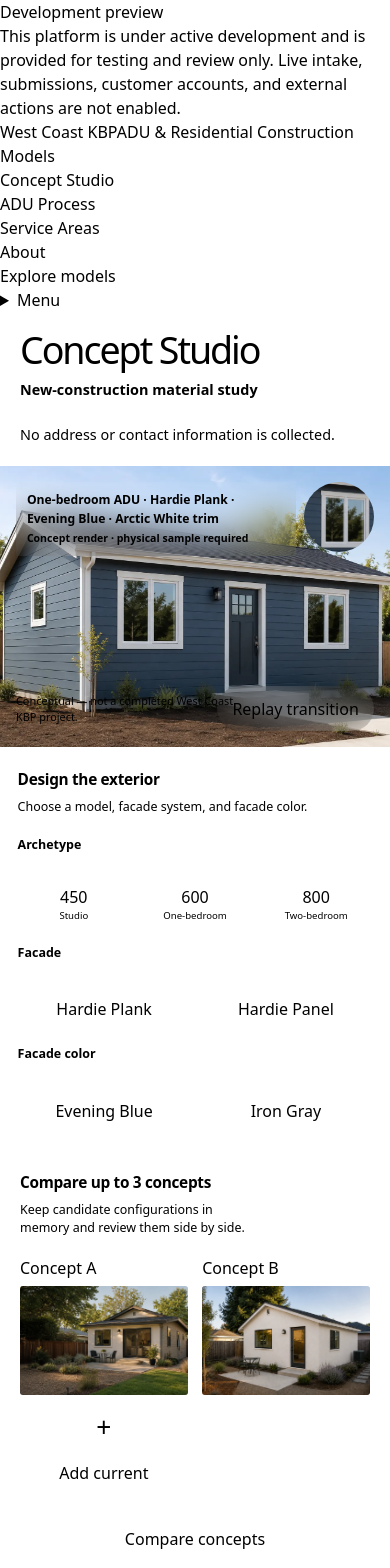
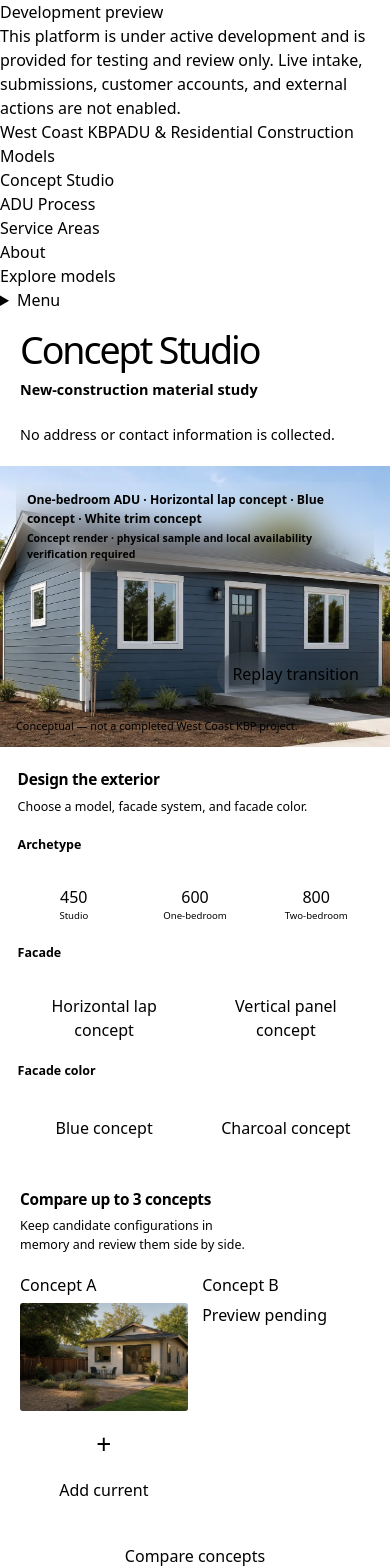
Before and after one commit to WEST-COAST-KBP-ADU/construction-os, a Next.js app: page /studio in a window 390 px wide. Shown: the top 1568 px of the page. Built offline with nearby package versions, Linux system fonts and the light colour scheme.

Commit message:
Remediate Studio material motion truth

```diff
--- a/src/components/studio/HardieMotionStage.module.css
+++ b/src/components/studio/HardieMotionStage.module.css
@@ -41,26 +41,6 @@
 
 .stageTransitioning .materialSweep {
   animation: materialSweep 1100ms cubic-bezier(0.22, 0.61, 0.36, 1) both;
-}
-
-.materialLens {
-  position: absolute;
-  top: clamp(1rem, 2vw, 1.75rem);
-  right: clamp(1rem, 2vw, 1.75rem);
-  z-index: 4;
-  width: clamp(6.5rem, 12vw, 9.25rem);
-  aspect-ratio: 1;
-  overflow: hidden;
-  border: 2px solid color-mix(in srgb, var(--studio-shell-ink) 75%, transparent);
-  border-radius: 50%;
-  background: var(--studio-panel);
-  box-shadow: 0 1rem 3rem color-mix(in srgb, var(--studio-shell) 28%, transparent);
-}
-
-.lensImage {
-  object-fit: cover;
-  object-position: 25% 56%;
-  transform: scale(2.9);
 }
 
 .selection,
@@ -126,16 +106,29 @@
 
 .previewPending {
   position: absolute;
-  top: 1.5rem;
-  left: 1.5rem;
+  top: 50%;
+  left: 50%;
   z-index: 3;
-  max-width: 20rem;
+  display: grid;
+  width: min(28rem, calc(100% - 3rem));
+  gap: 0.45rem;
+  transform: translate(-50%, -50%);
   color: var(--studio-shell-ink);
-  background: color-mix(in srgb, var(--studio-shell) 78%, transparent);
-  padding: 0.75rem 0.9rem;
+  border: 1px solid color-mix(in srgb, var(--studio-shell-ink) 24%, transparent);
+  background: color-mix(in srgb, var(--studio-shell) 88%, transparent);
+  padding: 1.15rem 1.25rem;
   font-size: 0.72rem;
   line-height: 1.4;
+  text-align: center;
   backdrop-filter: blur(16px);
+}
+
+.previewPending strong {
+  font-size: 0.82rem;
+}
+
+.previewPending span {
+  color: var(--studio-shell-muted);
 }
 
 .stage figcaption {
@@ -192,16 +185,12 @@
   }
 
   .selection {
-    right: 5.9rem;
+    right: 1rem;
     max-width: none;
     align-items: flex-start;
     flex-direction: column;
     gap: 0.2rem;
     padding: 0.58rem 0.68rem;
-  }
-
-  .materialLens {
-    width: 4.4rem;
   }
 
   .materialCaption {
@@ -210,12 +199,12 @@
 
   .replayButton {
     right: 1rem;
-    bottom: 1rem;
+    bottom: 3.15rem;
   }
 
   .stage figcaption {
-    right: 8.6rem;
-    bottom: 1.35rem;
+    right: 1rem;
+    bottom: 0.8rem;
     left: 1rem;
   }
 }
--- a/src/components/studio/HardieMotionStage.tsx
+++ b/src/components/studio/HardieMotionStage.tsx
@@ -1,21 +1,20 @@
 "use client";
 
 import Image from "next/image";
-import { useEffect, useMemo, useState } from "react";
+import { useEffect, useState } from "react";
 
 import styles from "./HardieMotionStage.module.css";
 
-type HardieFacade = "lap-siding" | "dark-siding";
-type HardieColor = "sage" | "charcoal";
+type ConceptFacade = "lap-siding" | "dark-siding";
+type ConceptColor = "sage" | "charcoal";
 
 type RenderState = {
-  current: string;
+  current: string | null;
   previous: string | null;
   nonce: number;
 };
 
 type HardieMotionStageProps = {
-  fallbackImage: string;
   modelId: string;
   modelLabel: string;
   exterior: string;
@@ -31,43 +30,40 @@ const PREVIEW_ASSETS = {
     sage: "/images/adu-600-hardie-panel-evening-blue-concept-v1.webp",
     charcoal: "/images/adu-600-hardie-panel-iron-gray-concept-v1.webp",
   },
-} as const satisfies Record<HardieFacade, Record<HardieColor, string>>;
+} as const satisfies Record<ConceptFacade, Record<ConceptColor, string>>;
 
-const FACADE_LABELS: Record<HardieFacade, string> = {
-  "lap-siding": "Hardie Plank",
-  "dark-siding": "Hardie Panel",
+const FACADE_LABELS: Record<ConceptFacade, string> = {
+  "lap-siding": "Horizontal lap concept",
+  "dark-siding": "Vertical panel concept",
 };
 
-const COLOR_LABELS: Record<HardieColor, string> = {
-  sage: "Evening Blue",
-  charcoal: "Iron Gray",
+const COLOR_LABELS: Record<ConceptColor, string> = {
+  sage: "Blue concept",
+  charcoal: "Charcoal concept",
 };
 
-function isHardieFacade(value: string): value is HardieFacade {
+function isConceptFacade(value: string): value is ConceptFacade {
   return value === "lap-siding" || value === "dark-siding";
 }
 
-function isHardieColor(value: string): value is HardieColor {
+function isConceptColor(value: string): value is ConceptColor {
   return value === "sage" || value === "charcoal";
 }
 
 export default function HardieMotionStage({
-  fallbackImage,
   modelId,
   modelLabel,
   exterior,
   palette,
 }: HardieMotionStageProps) {
   const previewAvailable =
-    modelId === "one-bed-600" && isHardieFacade(exterior) && isHardieColor(palette);
+    modelId === "one-bed-600" &&
+    isConceptFacade(exterior) &&
+    isConceptColor(palette);
 
-  const resolvedAsset = useMemo(
-    () =>
-      previewAvailable
-        ? PREVIEW_ASSETS[exterior as HardieFacade][palette as HardieColor]
-        : fallbackImage,
-    [exterior, fallbackImage, palette, previewAvailable],
-  );
+  const resolvedAsset = previewAvailable
+    ? PREVIEW_ASSETS[exterior as ConceptFacade][palette as ConceptColor]
+    : null;
 
   const [renderState, setRenderState] = useState<RenderState>({
     current: resolvedAsset,
@@ -76,11 +72,13 @@ export default function HardieMotionStage({
   });
 
   if (renderState.current !== resolvedAsset) {
-    setRenderState((current) => ({
+    setRenderState((current) => {
+      return {
         current: resolvedAsset,
-      previous: current.current,
+        previous: resolvedAsset ? current.current : null,
         nonce: current.nonce + 1,
-    }));
+      };
+    });
   }
 
   useEffect(() => {
@@ -91,12 +89,19 @@ export default function HardieMotionStage({
     return () => window.clearTimeout(timer);
   }, [renderState.nonce, renderState.previous]);
 
-  const facadeLabel = previewAvailable ? FACADE_LABELS[exterior as HardieFacade] : "Concept exterior";
-  const colorLabel = previewAvailable ? COLOR_LABELS[palette as HardieColor] : "Preview pending";
-  const materialLabel = exterior === "dark-siding" ? "Vertical smooth panel" : "Horizontal lap siding";
+  const facadeLabel = previewAvailable
+    ? FACADE_LABELS[exterior as ConceptFacade]
+    : "Concept exterior";
+  const colorLabel = previewAvailable
+    ? COLOR_LABELS[palette as ConceptColor]
+    : "Preview pending";
+  const materialLabel =
+    exterior === "dark-siding"
+      ? "Vertical panel concept"
+      : "Horizontal lap concept";
   const selectionLabel = previewAvailable
-    ? `${modelLabel} · ${facadeLabel} · ${colorLabel} · Arctic White trim`
-    : `${modelLabel} · matched Hardie render pending`;
+    ? `${modelLabel} · ${facadeLabel} · ${colorLabel} · White trim concept`
+    : `${modelLabel} · matched new-construction concept preview pending`;
 
   function replayTransition() {
     if (!previewAvailable) return;
@@ -115,12 +120,13 @@ export default function HardieMotionStage({
       ].join(" ")}
       aria-label={selectionLabel}
     >
+      {previewAvailable && renderState.current ? (
+        <>
           {renderState.previous ? (
             <Image
               src={renderState.previous}
               alt=""
               fill
-          priority
               sizes="(max-width: 960px) 100vw, 69vw"
               className={styles.previousImage}
             />
@@ -130,26 +136,16 @@ export default function HardieMotionStage({
             src={renderState.current}
             alt={`Conceptual exterior view for ${modelLabel}`}
             fill
-        priority
+            preload
             sizes="(max-width: 960px) 100vw, 69vw"
             className={styles.currentImage}
           />
-
-      {previewAvailable ? (
-        <>
           <div className={styles.materialSweep} aria-hidden="true" />
-          <div className={styles.materialLens} aria-hidden="true">
-            <Image
-              src={renderState.current}
-              alt=""
-              fill
-              sizes="10rem"
-              className={styles.lensImage}
-            />
-          </div>
           <div className={styles.selection} aria-live="polite">
             <span>{selectionLabel}</span>
-            <small>Concept render · physical sample required</small>
+            <small>
+              Concept render · physical sample and local availability verification required
+            </small>
           </div>
           <button
             type="button"
@@ -165,7 +161,10 @@ export default function HardieMotionStage({
         </>
       ) : (
         <div className={styles.previewPending}>
-          Matched Hardie visualization is live for the 600 model first.
+          <strong>Matched exterior concept preview pending</strong>
+          <span>
+            This model stays image-free until a matched new-construction render exists.
+          </span>
         </div>
       )}
 
--- a/src/components/studio/StudioWorkbench.tsx
+++ b/src/components/studio/StudioWorkbench.tsx
@@ -26,15 +26,15 @@ const catalog = catalogData as StudioCatalog;
 const optionLabels: Record<StudioOptionKey, Record<string, string>> = {
   exterior: {
     "stucco-smooth": "Smooth stucco",
-    "lap-siding": "Hardie Plank",
-    "dark-siding": "Hardie Panel",
+    "lap-siding": "Horizontal lap concept",
+    "dark-siding": "Vertical panel concept",
   },
   palette: {
     "warm-white": "Warm white",
     "sand-dune": "Sand dune",
     "soft-clay": "Soft clay",
-    sage: "Evening Blue",
-    charcoal: "Iron Gray",
+    sage: "Blue concept",
+    charcoal: "Charcoal concept",
   },
   roof: {
     gable: "Gable",
@@ -196,8 +196,7 @@ export default function StudioWorkbench() {
     }
   }
 
-  const mainImage = resolveStudioAsset(activeArchetype.geometry_ref);
-  const hardiePreviewAvailable = archetype === "one-bed-600";
+  const conceptPreviewAvailable = archetype === "one-bed-600";
   const hashLabel = candidate ? candidate.config_hash.slice(0, 12).toUpperCase() : "PENDING";
 
   return (
@@ -212,7 +211,7 @@ export default function StudioWorkbench() {
 
       <div className={styles.workbench}>
         <HardieMotionStage
-          fallbackImage={mainImage}
+          key={archetype}
           modelId={archetype}
           modelLabel={activeArchetype.label}
           exterior={selections.exterior}
@@ -251,7 +250,7 @@ export default function StudioWorkbench() {
             );
             const disabledOptions = visibleOptions.filter(
               (value) =>
-                !hardiePreviewAvailable ||
+                !conceptPreviewAvailable ||
                 !evaluateOption(catalog, archetype, selections, key, value).allowed,
             );
 
@@ -262,8 +261,8 @@ export default function StudioWorkbench() {
                   {visibleOptions.map((value) => {
                     const decision = evaluateOption(catalog, archetype, selections, key, value);
                     const isSelected = selections[key] === value;
-                    const reason = !hardiePreviewAvailable
-                      ? "Matched Hardie visualization is available on the 600 model first."
+                    const reason = !conceptPreviewAvailable
+                      ? "Matched exterior concept preview is available on the 600 model first."
                       : decision.allowed
                         ? undefined
                         : reasonLabels[decision.reasonCode];
@@ -278,7 +277,7 @@ export default function StudioWorkbench() {
                         ].join(" ")}
                         aria-label={`${rowLabels[key]}: ${optionLabels[key][value]}${reason ? `. Unavailable: ${reason}` : ""}`}
                         aria-pressed={isSelected}
-                        disabled={!hardiePreviewAvailable || !decision.allowed}
+                        disabled={!conceptPreviewAvailable || !decision.allowed}
                         title={reason}
                         onClick={() => selectOption(key, value)}
                       >
@@ -289,9 +288,9 @@ export default function StudioWorkbench() {
                 </div>
                 {disabledOptions.length > 0 ? (
                   <p className={styles.compatibilityNote}>
-                    {hardiePreviewAvailable
+                    {conceptPreviewAvailable
                       ? "Some choices are unavailable for this configuration."
-                      : "Matched Hardie choices are active on the 600 model first."}
+                      : "Matched exterior concept choices are active on the 600 model first."}
                   </p>
                 ) : null}
               </fieldset>
@@ -309,7 +308,10 @@ export default function StudioWorkbench() {
         <div className={styles.conceptList}>
           {comparisonInputs.map((item, index) => {
             const itemArchetype = catalog.archetypes.find((entry) => entry.id === item.archetype);
-            const image = resolveStudioAsset(itemArchetype?.geometry_ref);
+            const image =
+              item.archetype === "one-bed-600"
+                ? resolveStudioAsset(itemArchetype?.geometry_ref)
+                : null;
             return (
               <button
                 key={`${item.archetype}-${index}`}
@@ -323,7 +325,11 @@ export default function StudioWorkbench() {
               >
                 <span>Concept {String.fromCharCode(65 + index)}</span>
                 <span className={styles.conceptImage}>
-                  <Image src={image} alt="" fill sizes="10rem" />
+                  {image ? (
+                    <Image src={image} alt="" fill sizes="10rem" />
+                  ) : (
+                    <span>Preview pending</span>
+                  )}
                 </span>
               </button>
             );
```
Also changed, not shown: 3 other files (tests, documents, lock files or other folders). Lines whose indentation alone changed are shown as unchanged.
